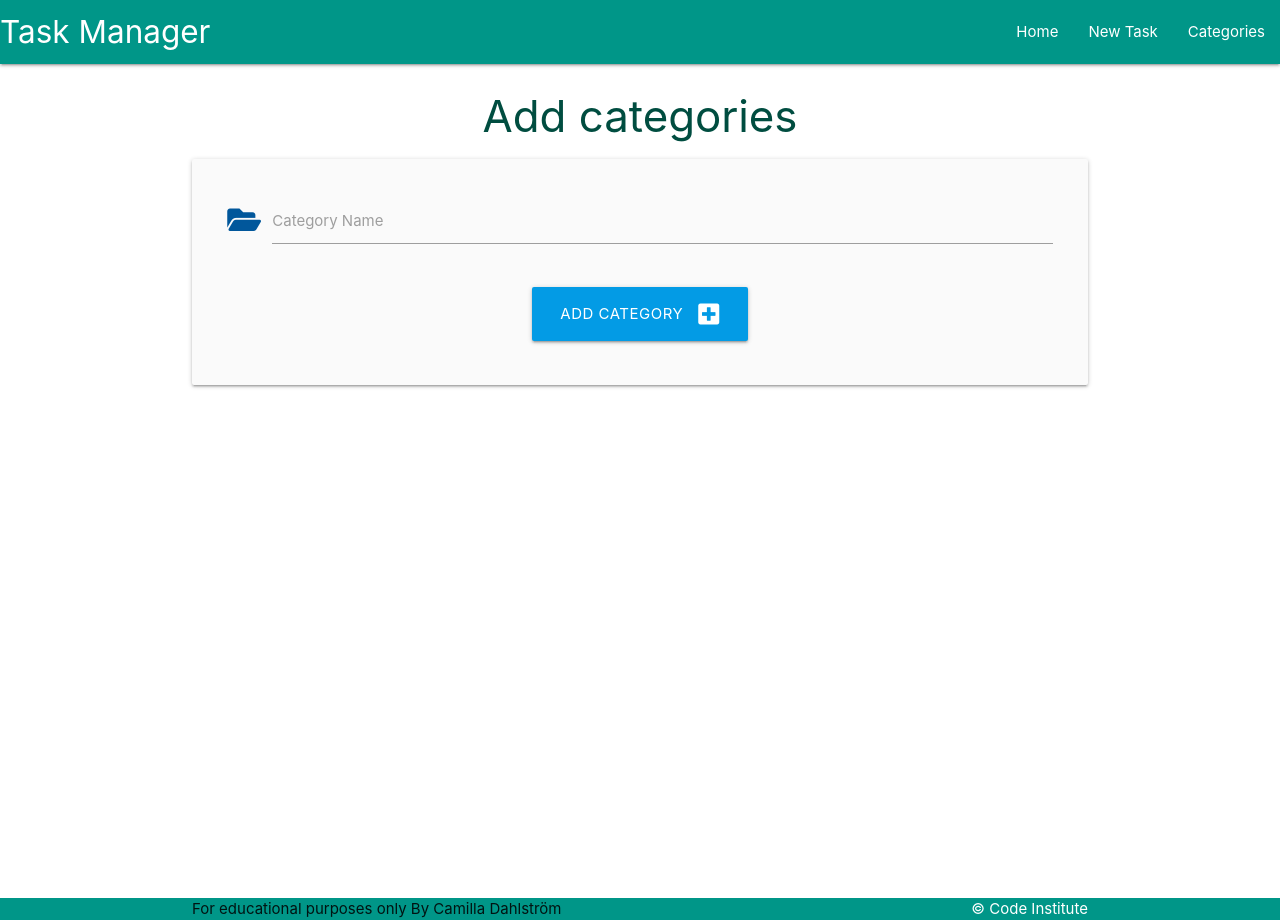
After one commit to Camdah77/taskmanager, a Flask app: page /add_category in a window 1280 px wide. The commit adds this page. Run offline with Flask 2, Linux system fonts and the light colour scheme.

Commit message:
categories.html and add_category.html

```diff
--- a/taskmanager/routes.py
+++ b/taskmanager/routes.py
@@ -1,4 +1,4 @@
-from flask import render_template
+from flask import render_template, request, redirect, url_for
 from taskmanager import app, db
 from taskmanager.models import Category, Task
 
@@ -6,3 +6,18 @@ from taskmanager.models import Category, Task
 @app.route("/")
 def home():
     return render_template("tasks.html")
+
+
+@app.route("/categories")
+def categories():
+    return render_template("categories.html")
+
+
+@app.route("/add_category", methods=["GET", "POST"])
+def add_category():
+    if request.method == "POST":
+        category = Category(category_name=request.form.get("category_name"))
+        db.session.add(category)
+        db.session.commit()
+        return redirect(url_for("categories"))
+    return render_template("add_category.html")
--- /dev/null
+++ b/taskmanager/templates/add_category.html
@@ -0,0 +1,27 @@
+{% extends "base.html" %}
+{% block content %}
+
+<h3 class="#009688 teal-text text-darken-4 center-align">Add categories</h3>
+
+<div class="row card-panel grey lighten-5">
+    <form class="col s12" method="POST" action="{{ url_for('add_category') }}">
+        <!-- category name -->
+        <div class="row">
+            <div class="input-field col s12">
+                <i class="fas fa-folder-open prefix light-blue-text text-darken-4"></i>
+                <input id="category_name" name="category_name" minlength="3" maxlength="25" type="text" class="validate" required>
+                <label for="category_name">Category Name</label>
+            </div>
+        </div>
+        <!-- submit button -->
+        <div class="row">
+            <div class="col s12 center-align">
+                <button type="submit" class="btn-large light-blue darken-1">
+                    Add Category <i class="fas fa-plus-square right"></i>
+                </button>
+            </div>
+        </div>
+    </form>
+</div>
+
+{% endblock %}
--- a/taskmanager/templates/base.html
+++ b/taskmanager/templates/base.html
@@ -18,14 +18,15 @@
 
     <header>
         <!-- top navbar -->
-        <nav class="#00897b teal darken-1">
+        <nav class="#009688 teal">
             <div class="nav-wrapper">
-            <a href="{{ url_for('home') }}" class="brand-logo">Task Manager</a>
-            <a href="#" data-target="mobile-demo" class="sidenav-trigger"><i class="fas fa-bars"></i></a>
-            <ul class="right hide-on-med-and-down">
-                <li><a href="{{ url_for('home') }}">Home</a></li>
-                <li><a href="">New Task</a></li>
-                <li><a href="">Categories</a></li>
+                <div class="nav-wrapper">
+                    <a href="{{ url_for('home') }}" class="brand-logo">Task Manager</a>
+                    <a href="#" data-target="mobile-demo" class="sidenav-trigger"><i class="fas fa-bars"></i></a>
+                    <ul class="right hide-on-med-and-down">
+                        <li><a href="{{ url_for('home') }}">Home</a></li>
+                        <li><a href="">New Task</a></li>
+                        <li><a href="{{ url_for('categories') }}">Categories</a></li>
             </ul>
             </div>
         </nav>
@@ -34,7 +35,7 @@
         <ul class="sidenav" id="mobile-demo">
             <li><a href="{{ url_for('home') }}">Home</a></li>
             <li><a href="">New Task</a></li>
-            <li><a href="">Categories</a></li>
+            <li><a href="{{ url_for('categories') }}">Categories</a></li>
         </ul>
     </header>
 
@@ -43,7 +44,7 @@
         {% endblock %}
     </main>
 
-    <footer class="#00897b teal darken-1">
+    <footer class="#009688 teal">
         <div class="footer-copyright">
             <div class="container">
                 For educational purposes only By Camilla Dahlström
--- a/taskmanager/templates/tasks.html
+++ b/taskmanager/templates/tasks.html
@@ -1,6 +1,6 @@
 {% extends "base.html" %}
 {% block content %}
 
-<h3 class="light-blue-text text-darken-4 center-align">Tasks</h3>
+<h3 class="#009688 teal-text text-darken-4 center-align">Tasks</h3>
 
 {% endblock %}
```
Also changed, not shown: taskmanager/templates/categories.html (added, +14 -0 lines), README.md.
